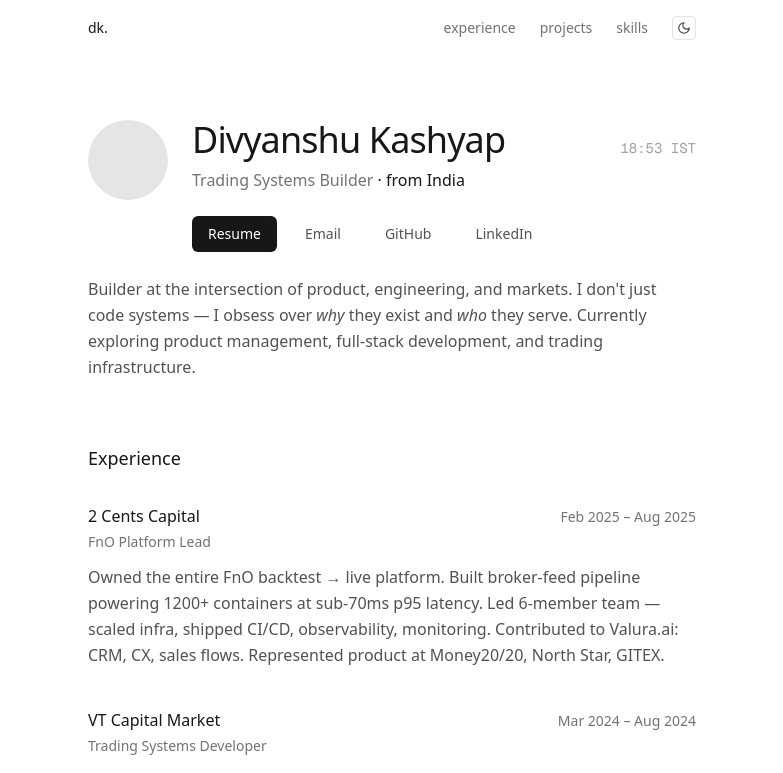
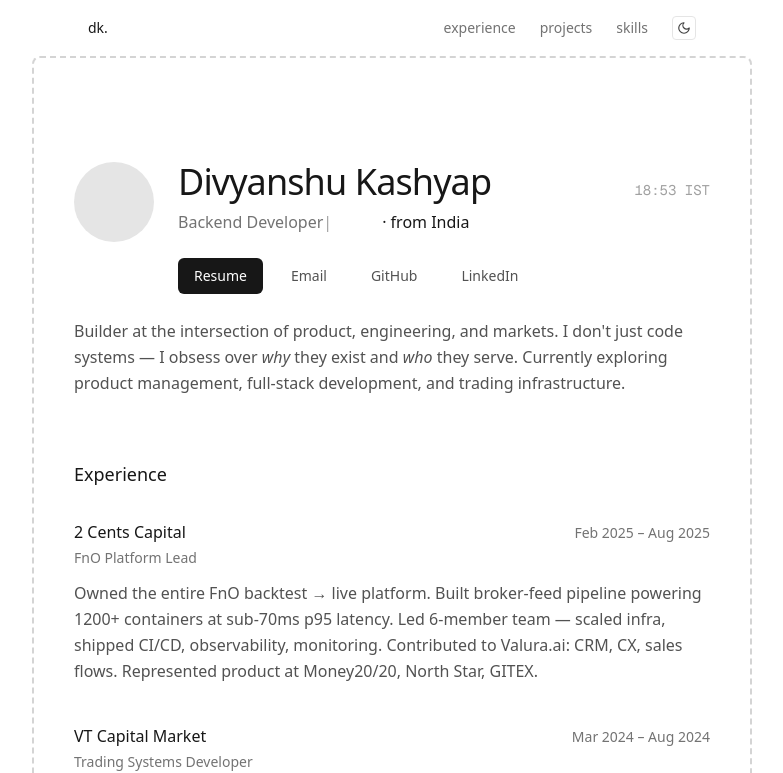
Before and after one commit to HumanOP/portfolio_website, a Next.js app in the folder app/: page / in a window 1280 px wide. Shown: the top 773 px of the page, without its empty margins (248-1031 px from the left). Built offline with nearby package versions, Linux system fonts and the light colour scheme.

Commit message:
fix: hydration error, add typewriter effect and dashed border frame

```diff
--- a/app/src/app/page.tsx
+++ b/app/src/app/page.tsx
@@ -13,20 +13,26 @@ export default function Home() {
         <Nav />
       </header>
 
-      <main id="main-content" className="mx-auto max-w-2xl px-6 pb-16 md:px-8">
+      {/* Dashed border frame container */}
+      <div className="mx-auto max-w-3xl px-4 md:px-6">
+        <div className="rounded-lg border-2 border-dashed border-neutral-300 p-6 md:p-10 dark:border-neutral-700">
+          <main id="main-content" className="mx-auto max-w-2xl">
             <HeroSection />
 
             {/* Bio paragraph */}
             <p className="mt-6 text-base leading-relaxed text-neutral-600 dark:text-neutral-400">
-          Builder at the intersection of product, engineering, and markets. I don&apos;t just code
-          systems — I obsess over <em>why</em> they exist and <em>who</em> they serve. Currently
-          exploring product management, full-stack development, and trading infrastructure.
+              Builder at the intersection of product, engineering, and markets. I don&apos;t just
+              code systems — I obsess over <em>why</em> they exist and <em>who</em> they serve.
+              Currently exploring product management, full-stack development, and trading
+              infrastructure.
             </p>
 
             <ExperienceSection />
             <ProjectsSection />
             <SkillsSection />
           </main>
+        </div>
+      </div>
 
       <Footer />
     </>
--- a/app/src/components/sections/HeroSection.tsx
+++ b/app/src/components/sections/HeroSection.tsx
@@ -1,7 +1,6 @@
 'use client'
 
-import { useState, useEffect } from 'react'
-import Image from 'next/image'
+import { useState, useEffect, useCallback } from 'react'
 
 const roles = [
     'Product Engineer',
@@ -13,25 +12,66 @@ const roles = [
     'Builder',
 ]
 
-function RotatingText() {
-    const [index, setIndex] = useState(0)
+function TypewriterText() {
+    const [roleIndex, setRoleIndex] = useState(0)
+    const [charIndex, setCharIndex] = useState(0)
+    const [isDeleting, setIsDeleting] = useState(false)
+    const [mounted, setMounted] = useState(false)
 
     useEffect(() => {
-        const interval = setInterval(() => {
-            setIndex((prev) => (prev + 1) % roles.length)
-        }, 2500)
-        return () => clearInterval(interval)
+        setMounted(true)
     }, [])
 
+    const currentRole = roles[roleIndex]
+
+    useEffect(() => {
+        if (!mounted) return
+
+        const timeout = setTimeout(
+            () => {
+                if (!isDeleting) {
+                    // Typing
+                    if (charIndex < currentRole.length) {
+                        setCharIndex((prev) => prev + 1)
+                    } else {
+                        // Pause at end, then start deleting
+                        setTimeout(() => setIsDeleting(true), 1500)
+                    }
+                } else {
+                    // Deleting
+                    if (charIndex > 0) {
+                        setCharIndex((prev) => prev - 1)
+                    } else {
+                        // Move to next role
+                        setIsDeleting(false)
+                        setRoleIndex((prev) => (prev + 1) % roles.length)
+                    }
+                }
+            },
+            isDeleting ? 50 : 100
+        )
+
+        return () => clearTimeout(timeout)
+    }, [charIndex, isDeleting, currentRole, mounted])
+
+    if (!mounted) {
+        return (
+            <span className="inline-block min-w-[200px] text-neutral-500 dark:text-neutral-400">
+                {roles[0]}
+            </span>
+        )
+    }
+
     return (
-        <span className="inline-block min-w-[180px] text-neutral-500 dark:text-neutral-400">
-            {roles[index]}
+        <span className="inline-block min-w-[200px] text-neutral-500 dark:text-neutral-400">
+            {currentRole.slice(0, charIndex)}
+            <span className="animate-pulse text-neutral-400 dark:text-neutral-500">|</span>
         </span>
     )
 }
 
 function LiveClock() {
-    const [time, setTime] = useState('')
+    const [time, setTime] = useState<string | null>(null)
 
     useEffect(() => {
         const update = () => {
@@ -49,10 +89,15 @@ function LiveClock() {
         return () => clearInterval(interval)
     }, [])
 
+    // Show placeholder on server, actual time on client
+    if (!time) {
+        return (
+            <span className="font-mono text-sm text-neutral-400 dark:text-neutral-500">--:-- IST</span>
+        )
+    }
+
     return (
-        <span className="font-mono text-sm text-neutral-400 dark:text-neutral-500">
-            {time} IST
-        </span>
+        <span className="font-mono text-sm text-neutral-400 dark:text-neutral-500">{time} IST</span>
     )
 }
 
@@ -74,9 +119,9 @@ export function HeroSection() {
                         <LiveClock />
                     </div>
 
-                    {/* Rotating Role */}
+                    {/* Typewriter Role */}
                     <p className="mt-2 text-base">
-                        <RotatingText /> · from India
+                        <TypewriterText /> · from India
                     </p>
 
                     {/* Social links */}
```
Lines whose indentation alone changed are shown as unchanged.
